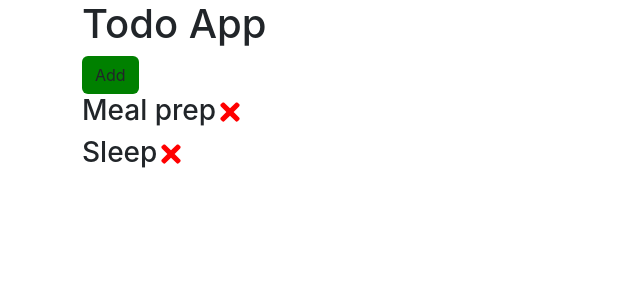
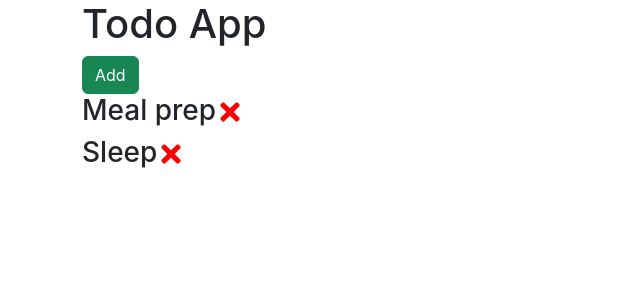
Before and after one commit to victormusembi11/drf-todo-api, a React (Create React App) app in the folder frontend/: page / in a window 1280 px wide. Shown: the top 300 px of the page, without its empty margins (0-640 px from the left). Built offline with nearby package versions, Linux system fonts and the light colour scheme; the HTML template or start-up script is replaced by a standard one.

Commit message:
style: used bootstrap in add button

```diff
--- a/frontend/src/components/Button.js
+++ b/frontend/src/components/Button.js
@@ -1,8 +1,8 @@
 import React from 'react'
 
-const Button = ({ color, text, onAdd }) => {
+const Button = ({ text, onAdd }) => {
   return (
-    <button className='btn' style={{ backgroundColor: color }} onClick={onAdd} >{text}</button>
+    <button className='btn btn-success' onClick={onAdd} >{text}</button>
   )
 }
 
--- a/frontend/src/components/Header.js
+++ b/frontend/src/components/Header.js
@@ -4,7 +4,7 @@ const Header = ({ title, onAdd }) => {
   return (
     <header>
         <h1>{title}</h1>
-        <Button color='green' text='Add' onAdd={onAdd} />
+        <Button text='Add' onAdd={onAdd} />
     </header>
   )
 }
```
